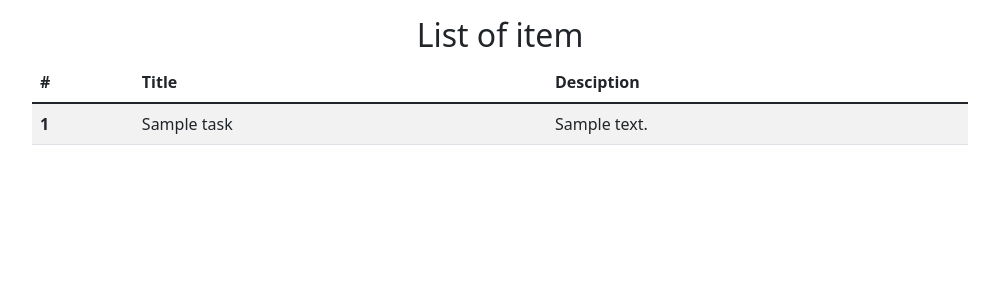
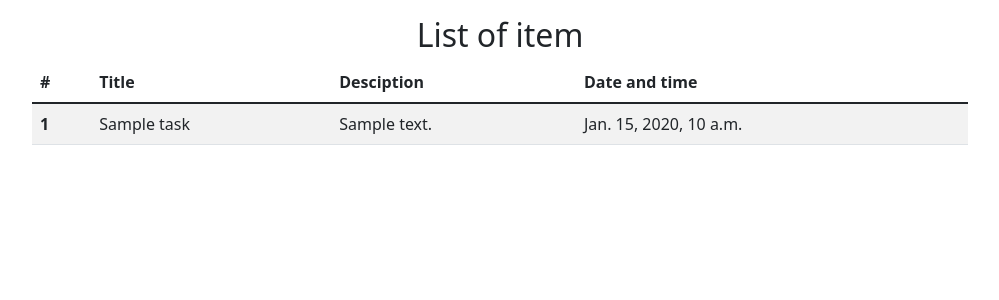
Before and after one commit to rohit7781/todoList_Django, a Django app: template template/task.html in a window 1280 px wide. Shown: the part 56-356 px from the top of the page, without its empty margins (140-1139 px from the left). Run offline with Django 3.2, Linux system fonts and the light colour scheme; the template is opened without the code that fills it: most values are stand-ins (such as "Sample title", 1, 10 or a date in 2020).

Commit message:
Adding Time table

```diff
--- a/template/task.html
+++ b/template/task.html
@@ -10,6 +10,7 @@
       <th scope="col">#</th>
       <th scope="col">Title</th>
       <th scope="col">Desciption</th>
+      <th scope="col">Date and time</th>
 
     </tr>
   </thead>
@@ -19,6 +20,7 @@
       <th scope="row">{{ forloop.counter }}</th>
       <td>{{items.title}}</td>
       <td>{{items.desc}}</td>
+      <td>{{items.time}}</td>
     </tr>
   {% endfor %}
 
```
